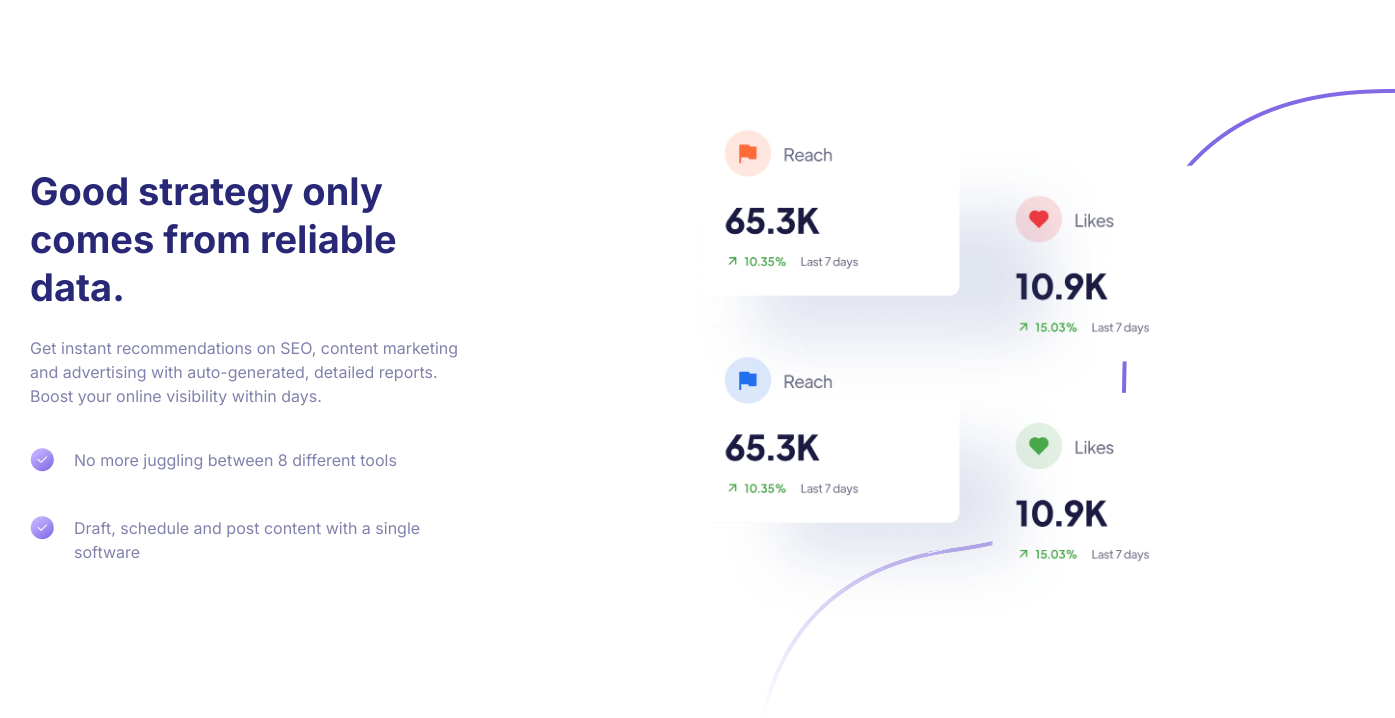
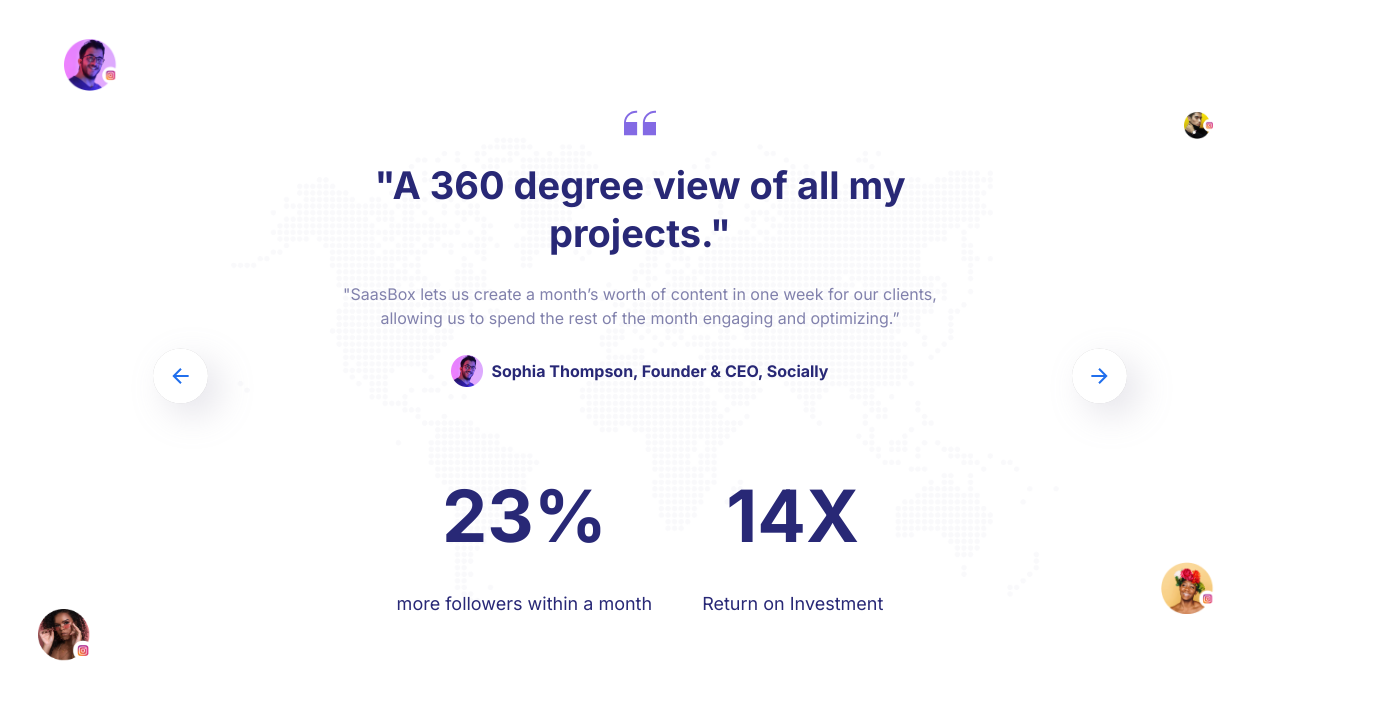
Before and after one commit to RaulAcostaDeveloper/my-web-design-1-template, a Next.js app: page / in a window 1280 px wide. Shown: the top 718 px of the page, 1395 px wide, since content can reach past the window. Built offline with nearby package versions, Linux system fonts and the light colour scheme.

Commit message:
TestimonialSection JSON

```diff
--- a/src/app/page.tsx
+++ b/src/app/page.tsx
@@ -57,8 +57,8 @@ export default function Home() {
       {/* <CauseSection /> */}
       {/* <FixProblemSection/> */}
       {/* <FixProblemInnerSection1/> */}
-      <FixProblemInnerSection2/>
-      {/* <TestimonialSection/> */}
+      {/* <FixProblemInnerSection2/> */}
+      <TestimonialSection/>
       {/* <BenefitsSection/> */}
       {/* <ContactSection/> */}
       {/* <Footer/> */}
--- a/src/styledComponents/testimonialSection/TestimonialSection.tsx
+++ b/src/styledComponents/testimonialSection/TestimonialSection.tsx
@@ -2,8 +2,68 @@
 import Splide from "@splidejs/splide";
 import Image from "next/image"
 import { useEffect, useRef } from "react";
+let renderCounter = 1;
 
-let renderCounter = 1;
+const contentOfTestimonialSection = {
+    slides: [
+        {
+            title: '"A 360 degree view of all my projects."',
+            info: '"SaasBox lets us create a month’s worth of content in one week for our clients, allowing us to spend the rest of the month engaging and optimizing.”',
+            headImgSrc: '/img/quatation-mark.svg',
+            subtitle: 'Sophia Thompson, Founder & CEO, Socially',
+            subtitleImgSrc: '/img/client1.png',
+            subInfo: [
+                {
+                    title: '23%',
+                    info: 'more followers within a month'
+                },
+                {
+                    title: '14X',
+                    info: 'Return on Investment'
+                }
+            ]
+        },
+        {
+            title: '"Helps me stay on top of all marketing."',
+            info: '"With SaasBox, I can have a clear view of all metrics and analytics to make necessary changes in my marketing strategies. I am able to catch up with current trends and manage all our social media channels without too much effort."',
+            headImgSrc: '/img/quatation-mark.svg',
+            subtitle: 'Elle Rabe, co-founder, Falcon',
+            subtitleImgSrc: '/img/client2.png',
+            subInfo: [
+                {
+                    title: '14%',
+                    info: 'more followers within a month'
+                },
+                {
+                    title: '8X',
+                    info: 'Return on Investment'
+                }
+            ]
+        },
+        {
+            title: 'Customer X achieved 14x ROI in the first month !',
+            info: 'Explain how the customer was in a similar situation as your user, struggling with similar problems. Talk about their transition to your product and the outcome: how it solved their problems and helped them achieve their goals.',
+            headImgSrc: '/img/quatation-mark.svg',
+            subtitle: 'Lisa Hayden',
+            subtitleImgSrc: '/img/client3.png',
+            subInfo: [
+                {
+                    title: '23%',
+                    info: 'Primary Result Stat'
+                },
+                {
+                    title: '14X',
+                    info: 'Return on Investment'
+                }
+            ]
+        },
+    ],
+    ornamentImg1Src: '/img/tm-img1.png',
+    ornamentImg2Src: '/img/tm-img2.png',
+    ornamentImg3Src: '/img/tm-img3.png',
+    ornamentImg4Src: '/img/tm-img4.png',
+}
+
 export const TestimonialSection = () => {
     const thisElement = useRef(null);
     useEffect(() => {
@@ -37,96 +97,35 @@ export const TestimonialSection = () => {
                     <div className="splide testimonial-slider">
                         <div className="splide__track">
                             <ul className="splide__list">
+                                {contentOfTestimonialSection.slides.map(el => (
                                     <li className="splide__slide is-active">
                                         <div className="testimonial-card">
                                             <div className="quat-img img-cd">
                                                 <figure>
-                                                <Image src="/img/quatation-mark.svg" alt="" width={40} height={30} />
+                                                    <Image src={el.headImgSrc} alt="" width={40} height={30} />
                                                 </figure>
                                             </div>
-                                        <h2>"A 360 degree view of all my projects."</h2>
-                                        <p>"SaasBox lets us create a month’s worth of content in one week for our clients, allowing us to spend the rest of the month engaging and optimizing.”</p>
+                                            <h2>{el.title}</h2>
+                                            <p>{el.info}</p>
                                             <div className="client-wrapper">
                                                 <div className="client-img img-cd">
                                                     <figure>
-                                                    <Image src="/img/client1.png" alt="" width={40} height={40} />
+                                                        <Image src={el.subtitleImgSrc} alt="" width={40} height={40} />
                                                     </figure>
                                                 </div>
-                                            <h3>Sophia Thompson, Founder & CEO, Socially</h3>
+                                                <h3>{el.subtitle}</h3>
                                             </div>
                                             <div className="percentage-wrapper">
+                                                {el.subInfo.map(el => (
                                                     <div className="percentage-card">
-                                                <h4>23%</h4>
-                                                <h5>more followers within a month</h5>
+                                                        <h4>{el.title}</h4>
+                                                        <h5>{el.info}</h5>
                                                     </div>
-                                            <div className="percentage-card">
-                                                <h4>14X</h4>
-                                                <h5>Return on Investment</h5>
-                                            </div>
+                                                ))}
                                             </div>
                                         </div>
                                     </li>
-                                <li className="splide__slide">
-                                    <div className="testimonial-card">
-                                        <div className="quat-img img-cd">
-                                            <figure>
-                                                <Image src="/img/quatation-mark.svg" alt="" width={40} height={30} />
-
-                                            </figure>
-                                        </div>
-                                        <h2>"Helps me stay on top of all marketing."</h2>
-                                        <p>"With SaasBox, I can have a clear view of all metrics and analytics to make necessary changes in my marketing strategies. I am able to catch up with current trends and manage all our social media channels without too much effort."</p>
-                                        <div className="client-wrapper">
-                                            <div className="client-img img-cd">
-                                                <figure>
-                                                    <Image src="/img/client2.png" alt="" width={40} height={40} />
-
-                                                </figure>
-                                            </div>
-                                            <h3>Elle Rabe, co-founder, Falcon</h3>
-                                        </div>
-                                        <div className="percentage-wrapper">
-                                            <div className="percentage-card">
-                                                <h4>14%</h4>
-                                                <h5>more followers within a month</h5>
-                                            </div>
-                                            <div className="percentage-card">
-                                                <h4>8X</h4>
-                                                <h5>Return on Investment</h5>
-                                            </div>
-                                        </div>
-                                    </div>
-                                </li>
-                                <li className="splide__slide">
-                                    <div className="testimonial-card">
-                                        <div className="quat-img img-cd">
-                                            <figure>
-                                                <Image src="/img/quatation-mark.svg" alt="" width={40} height={30} />
-                                            </figure>
-                                        </div>
-                                        <h2>Customer X achieved 14x ROI in the first month !</h2>
-                                        <p>Explain how the customer was in a similar situation as your user, struggling with similar problems. Talk about their transition to your product and the outcome: how it solved their problems and helped them achieve their goals.</p>
-                                        <div className="client-wrapper">
-                                            <div className="client-img img-cd">
-                                                <figure>
-                                                    <Image src="/img/client3.png" alt="" width={40} height={40} />
-
-                                                </figure>
-                                            </div>
-                                            <h3>Lisa Hayden</h3>
-                                        </div>
-                                        <div className="percentage-wrapper">
-                                            <div className="percentage-card">
-                                                <h4>23%</h4>
-                                                <h5>Primary Result Stat</h5>
-                                            </div>
-                                            <div className="percentage-card">
-                                                <h4>14X</h4>
-                                                <h5>Return on Investment</h5>
-                                            </div>
-                                        </div>
-                                    </div>
-                                </li>
+                                ))}
                             </ul>
                         </div>
                         <div className="splide__arrows">
@@ -138,26 +137,22 @@ export const TestimonialSection = () => {
             </div>
             <div className="tm-ab-img1 img-cd">
                 <figure>
-                    <Image src="/img/tm-img1.png" alt="" width={60} height={60} />
-
+                    <Image src={contentOfTestimonialSection.ornamentImg1Src} alt="" width={60} height={60} />
                 </figure>
             </div>
             <div className="tm-ab-img2 img-cd">
                 <figure>
-                    <Image src="/img/tm-img2.png" alt="" width={40} height={40} />
-
+                    <Image src={contentOfTestimonialSection.ornamentImg2Src} alt="" width={40} height={40} />
                 </figure>
             </div>
             <div className="tm-ab-img3 img-cd">
                 <figure>
-                    <Image src="/img/tm-img3.png" alt="" width={60} height={60} />
-
+                    <Image src={contentOfTestimonialSection.ornamentImg3Src} alt="" width={60} height={60} />
                 </figure>
             </div>
             <div className="tm-ab-img4 img-cd">
                 <figure>
-                    <Image src="/img/tm-img4.png" alt="" width={60} height={60} />
-
+                    <Image src={contentOfTestimonialSection.ornamentImg4Src} alt="" width={60} height={60} />
                 </figure>
             </div>
             <div className="bg-gradient tm-g1 img-cd">
```
Lines whose indentation alone changed are shown as unchanged.
